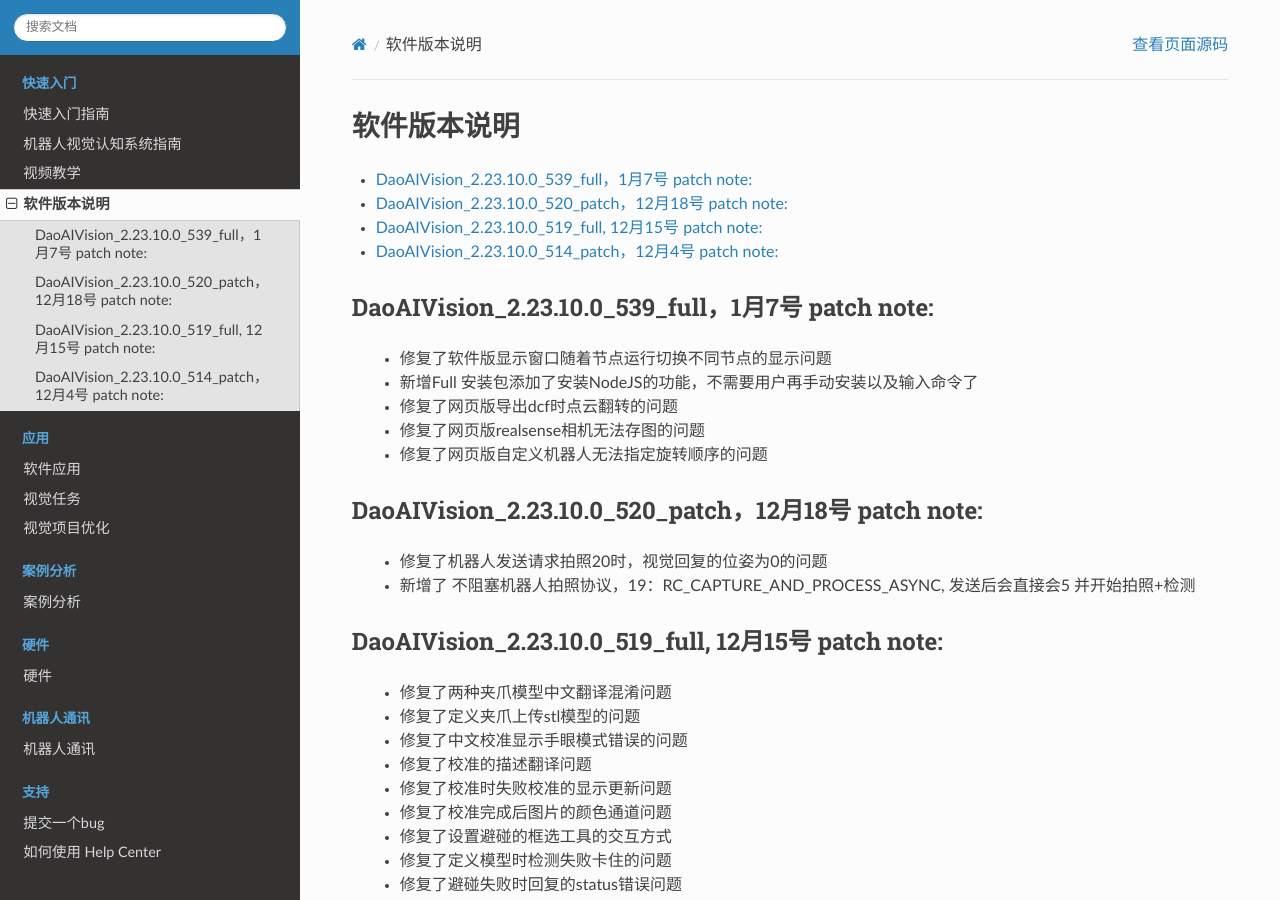
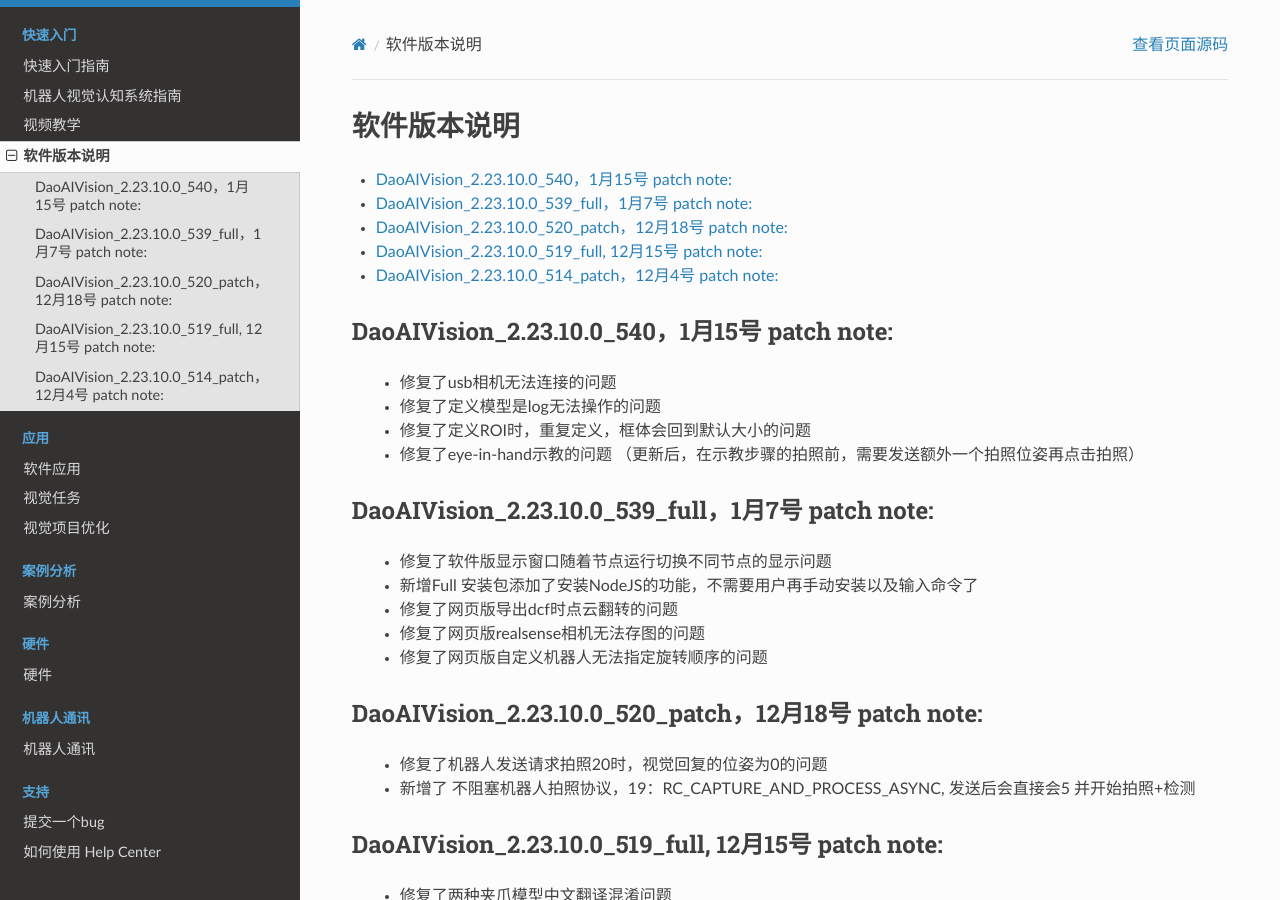
Before and after one commit to DaoAI-Robotics-Inc/daoai_vision_system_user_manual, a Sphinx documentation site: the page built from docs/source/getting-started/release-notes/index.rst, in a window 1280 px wide and 900 px high. Built offline with Sphinx 7.4.7 and the Read the Docs theme 2.0.0, drawn with Linux system fonts in a browser that asks for light colours; pages that are not in the unit, such as notebooks, are missing from menus.

Commit message:
patch note update

```diff
--- a/docs/source/getting-started/release-notes/index.rst
+++ b/docs/source/getting-started/release-notes/index.rst
@@ -3,6 +3,16 @@
 
 .. contents::
     :local:
+
+
+DaoAIVision_2.23.10.0_540，1月15号 patch note:
+-----------------------------------------------------
+
+    - 修复了usb相机无法连接的问题
+    - 修复了定义模型是log无法操作的问题
+    - 修复了定义ROI时，重复定义，框体会回到默认大小的问题
+    - 修复了eye-in-hand示教的问题 （更新后，在示教步骤的拍照前，需要发送额外一个拍照位姿再点击拍照）
+
 
 DaoAIVision_2.23.10.0_539_full，1月7号 patch note:
 -----------------------------------------------------
```
